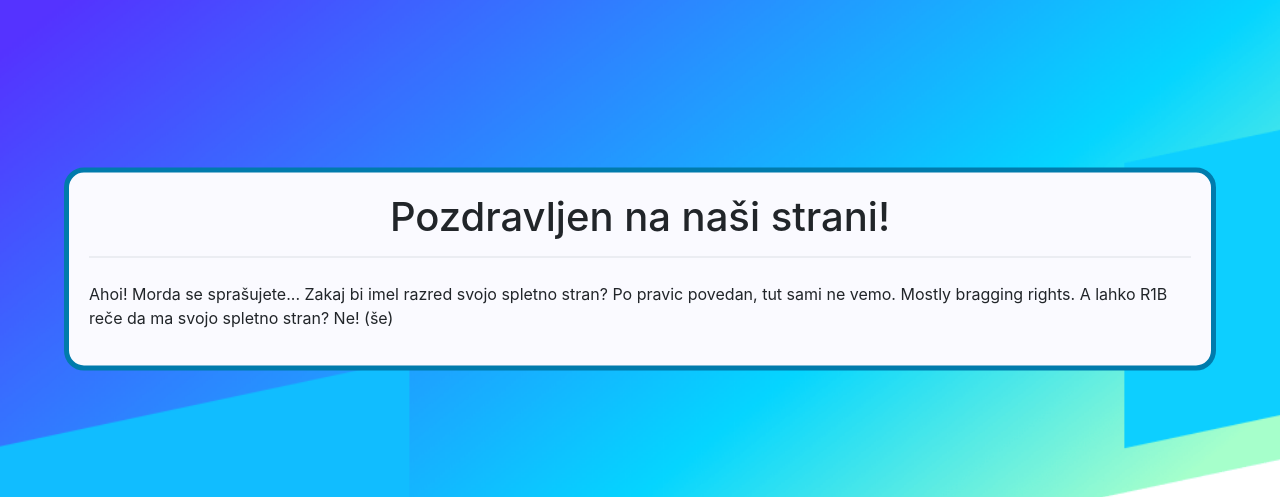
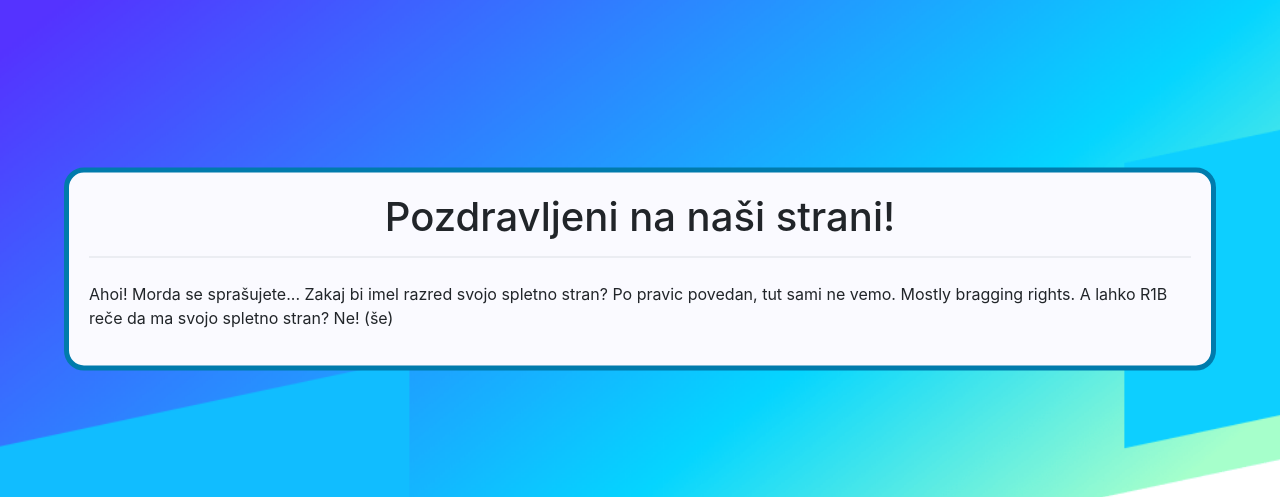
Before and after one commit to R1C-VEG/Website, a PHP site: page / in a window 1280 px wide. Shown: the part 139-636 px from the top of the page. Run offline with PHP 8.4, Linux system fonts and the light colour scheme.

Commit message:
Update index.php

```diff
--- a/index.php
+++ b/index.php
@@ -50,7 +50,7 @@
     ?>
 
     <div class="wDiv">
-      <h1 class="text-center border-bottom pb-3"> Pozdravljen na naši strani! </h1>
+      <h1 class="text-center border-bottom pb-3"> Pozdravljeni na naši strani! </h1>
         <p class="pt-3"> Ahoi! Morda se sprašujete... Zakaj bi imel razred svojo spletno stran? Po pravic povedan, tut sami ne vemo. Mostly bragging rights. A lahko R1B reče da ma svojo spletno stran? Ne! (še) </p>
 
     </div>
```
